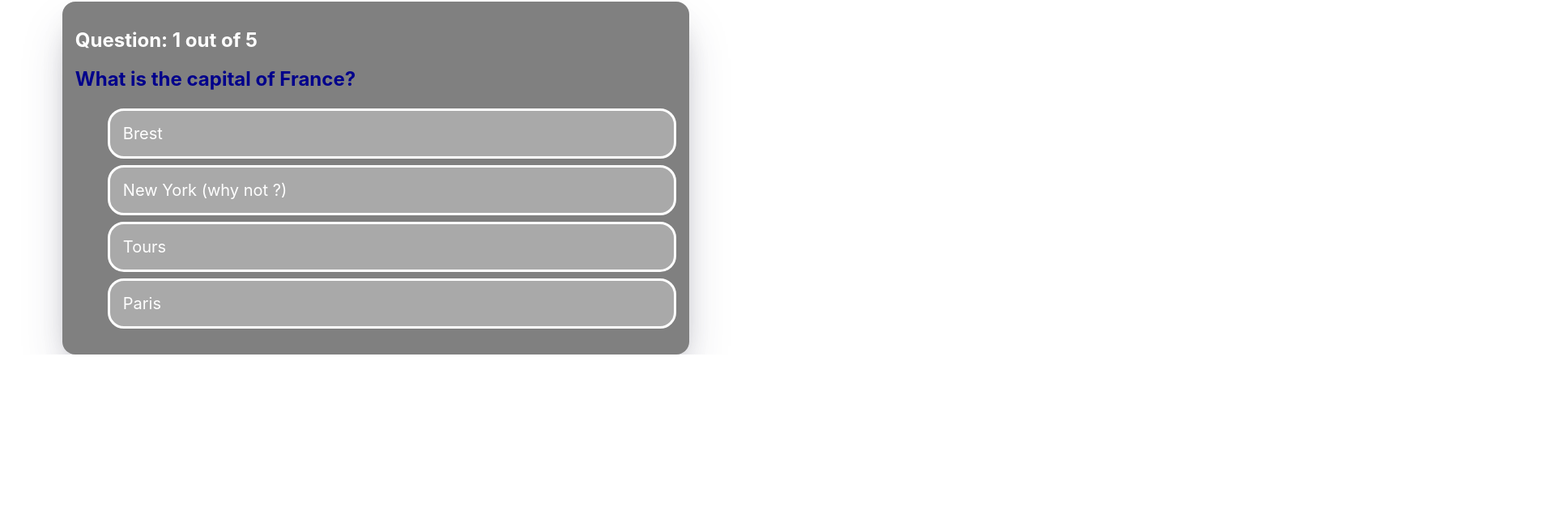
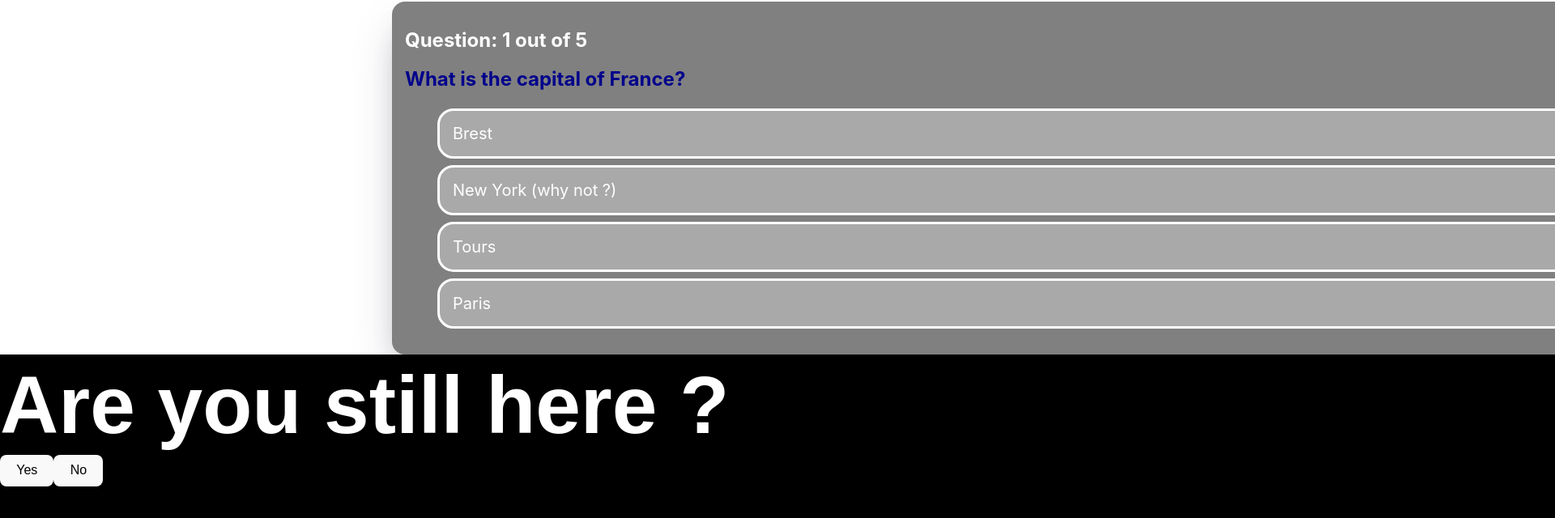
Before and after one commit to JoyMarkarian/SpaceJourney, a React (Vite) app: page / in a window 1280 px wide. Shown: the part 2715-3355 px from the top of the page at 81% size, 1920 px wide, since content can reach past the window. Before the commit the page ends 3153 px from the top, so only its background shows below. Built offline with nearby package versions, Linux system fonts and the light colour scheme.

Commit message:
ajout glitch fonctionnel

```diff
--- a/src/App.jsx
+++ b/src/App.jsx
@@ -1,4 +1,5 @@
 import React, { useState } from 'react';
+import AreYou from './components/AreYou';
 import CatSpace from './components/CatSpace';
 import Dont_touch from './components/Dont_touch';
 import Simon from './components/Simon';
@@ -22,6 +23,7 @@ function App() {
       <Snake />
       <CatSpace />
       <SuperQuizz />
+      <AreYou />
     </div>
   );
 }
--- /dev/null
+++ b/src/components/AreYou.jsx
@@ -0,0 +1,24 @@
+import React, { useState } from 'react';
+import './areYou.css';
+
+export default function AreYou() {
+
+    const [choice, setChoice] = useState(false);
+
+    function handleChoice () {
+        setChoice(!choice);
+    }
+
+  return (
+    <div className='backgroundGlitch'>
+        <h3 className="glitch" data-text="Are you still here ?">Are you still here ?</h3>
+        <div>
+            <button>Yes</button>
+            <button onClick={handleChoice}>No</button>
+            {choice ? <div>
+                <audio autoPlay src="src/assets/sound/screamScarry.mp3"></audio>
+            </div>: ""}
+        </div>
+    </div>
+  )
+}
--- a/src/components/Simon.jsx
+++ b/src/components/Simon.jsx
@@ -102,7 +102,7 @@ export default function Simon() {
 
   return (
     <div className='bg-black'>
-      <h3>Follow instructions and Just Do It !</h3>
+      <h3 className='textSimon'>Follow instructions and take your time !</h3>
       <div className='cardWrapper'>
         {
           colorList && colorList.map((v, i) => (<ColorCard onClick={()=>{cardClickHandle(v)}} flash={flashColor === v} color={v} />) )
--- /dev/null
+++ b/src/components/areYou.css
@@ -0,0 +1,175 @@
+.backgroundGlitch{
+    background: black;
+    font-family: "Varela", sans-serif;
+    height: 300px;
+    width: 5000px;
+    display:flex column;
+}
+
+.glitch {
+    color: white;
+    font-size: 100px;
+    position: relative;
+    width: auto;
+    margin: 0 auto;
+    padding-top: 50px;
+    margin-bottom: 50px;
+  }
+
+  @keyframes noise-anim {
+    0% {
+      clip: rect(6px, 9999px, 62px, 0);
+    }
+    5% {
+      clip: rect(6px, 9999px, 42px, 0);
+    }
+    10% {
+      clip: rect(42px, 9999px, 7px, 0);
+    }
+    15% {
+      clip: rect(3px, 9999px, 60px, 0);
+    }
+    20% {
+      clip: rect(26px, 9999px, 28px, 0);
+    }
+    25% {
+      clip: rect(18px, 9999px, 69px, 0);
+    }
+    30% {
+      clip: rect(72px, 9999px, 80px, 0);
+    }
+    35% {
+      clip: rect(19px, 9999px, 63px, 0);
+    }
+    40% {
+      clip: rect(70px, 9999px, 5px, 0);
+    }
+    45% {
+      clip: rect(70px, 9999px, 80px, 0);
+    }
+    50% {
+      clip: rect(7px, 9999px, 52px, 0);
+    }
+    55% {
+      clip: rect(66px, 9999px, 44px, 0);
+    }
+    60% {
+      clip: rect(8px, 9999px, 87px, 0);
+    }
+    65% {
+      clip: rect(59px, 9999px, 82px, 0);
+    }
+    70% {
+      clip: rect(68px, 9999px, 47px, 0);
+    }
+    75% {
+      clip: rect(65px, 9999px, 53px, 0);
+    }
+    80% {
+      clip: rect(13px, 9999px, 47px, 0);
+    }
+    85% {
+      clip: rect(71px, 9999px, 84px, 0);
+    }
+    90% {
+      clip: rect(89px, 9999px, 24px, 0);
+    }
+    95% {
+      clip: rect(95px, 9999px, 42px, 0);
+    }
+    100% {
+      clip: rect(8px, 9999px, 75px, 0);
+    }
+  }
+  .glitch:after {
+    padding-top: 50px;
+    content: attr(data-text);
+    position: absolute;
+    left: 2px;
+    text-shadow: -1px 0 red;
+    top: 0;
+    color: white;
+    background: black;
+    overflow: hidden;
+    clip: rect(0, 900px, 0, 0);
+    animation: noise-anim 2s infinite linear alternate-reverse;
+  }
+
+  @keyframes noise-anim-2 {
+    0% {
+      clip: rect(38px, 9999px, 92px, 0);
+    }
+    5% {
+      clip: rect(11px, 9999px, 83px, 0);
+    }
+    10% {
+      clip: rect(62px, 9999px, 54px, 0);
+    }
+    15% {
+      clip: rect(34px, 9999px, 74px, 0);
+    }
+    20% {
+      clip: rect(86px, 9999px, 41px, 0);
+    }
+    25% {
+      clip: rect(59px, 9999px, 54px, 0);
+    }
+    30% {
+      clip: rect(20px, 9999px, 31px, 0);
+    }
+    35% {
+      clip: rect(40px, 9999px, 66px, 0);
+    }
+    40% {
+      clip: rect(6px, 9999px, 3px, 0);
+    }
+    45% {
+      clip: rect(64px, 9999px, 45px, 0);
+    }
+    50% {
+      clip: rect(97px, 9999px, 78px, 0);
+    }
+    55% {
+      clip: rect(31px, 9999px, 63px, 0);
+    }
+    60% {
+      clip: rect(99px, 9999px, 37px, 0);
+    }
+    65% {
+      clip: rect(97px, 9999px, 57px, 0);
+    }
+    70% {
+      clip: rect(55px, 9999px, 7px, 0);
+    }
+    75% {
+      clip: rect(22px, 9999px, 21px, 0);
+    }
+    80% {
+      clip: rect(48px, 9999px, 60px, 0);
+    }
+    85% {
+      clip: rect(64px, 9999px, 9px, 0);
+    }
+    90% {
+      clip: rect(27px, 9999px, 42px, 0);
+    }
+    95% {
+      clip: rect(40px, 9999px, 26px, 0);
+    }
+    100% {
+      clip: rect(35px, 9999px, 73px, 0);
+    }
+  }
+  .glitch:before {
+    padding-top: 50px;
+    content: attr(data-text);
+    position: absolute;
+    left: -2px;
+    text-shadow: 1px 0 blue;
+    top: 0;
+    color: white;
+    background: black;
+    overflow: hidden;
+    clip: rect(0, 900px, 0, 0);
+    animation: noise-anim-2 3s infinite linear alternate-reverse;
+  }
--- a/src/components/simon.css
+++ b/src/components/simon.css
@@ -1,3 +1,7 @@
+.textSimon{
+  color: white;
+}
+
 .row {
     text-align: center;
     padding: 10px;
```
Also changed, not shown: 1 other file (tests, documents, lock files or other folders).
